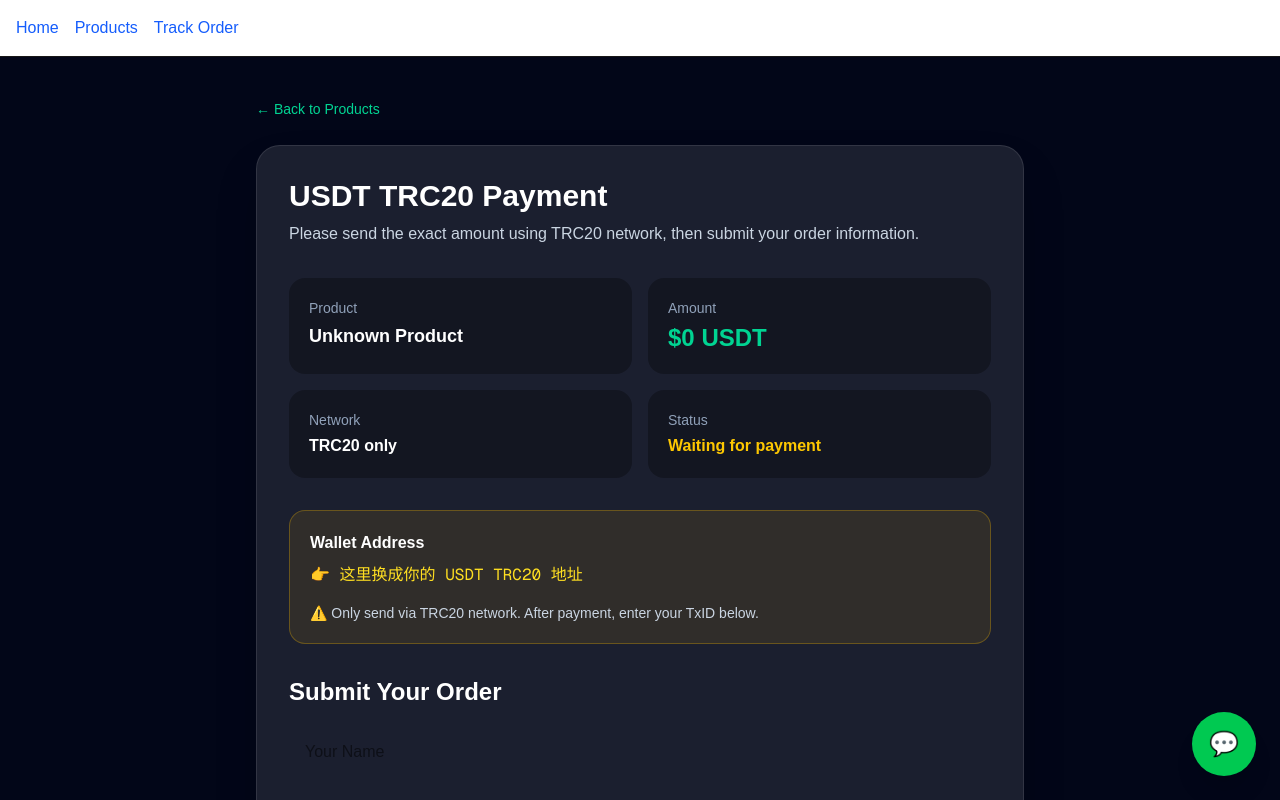
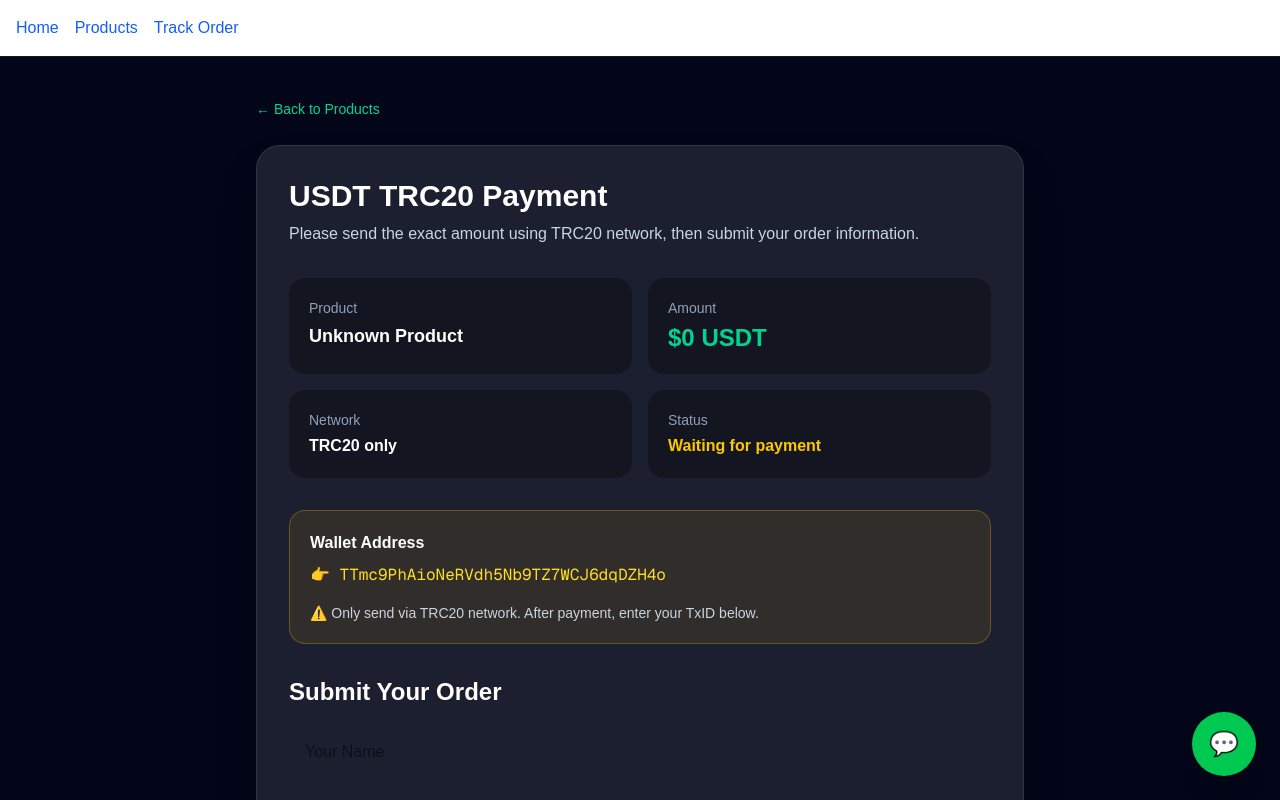
Before and after one commit to summitwang/Digital-Software-Deals, a Next.js app: page /payment in a window 1280 px wide. Shown: the top 800 px of the page. Built offline with nearby package versions, Linux system fonts and the light colour scheme.

Commit message:
Update page.tsx

```diff
--- a/app/payment/page.tsx
+++ b/app/payment/page.tsx
@@ -93,7 +93,7 @@ function PaymentContent() {
             <p className="font-bold mb-2">Wallet Address</p>
 
             <p className="break-all text-yellow-300 font-mono">
-              👉 这里换成你的 USDT TRC20 地址
+              👉 TTmc9PhAioNeRVdh5Nb9TZ7WCJ6dqDZH4o
             </p>
 
             <p className="text-sm text-slate-300 mt-4">
```
